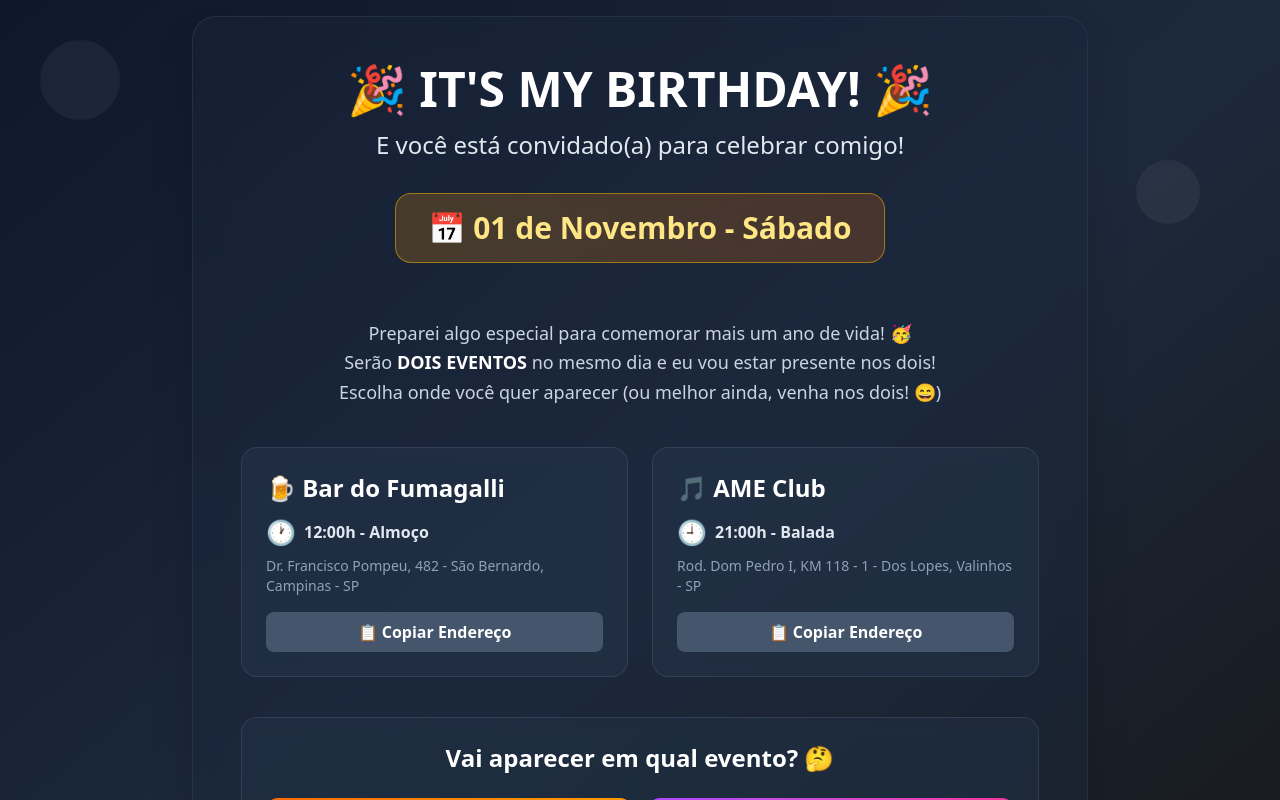
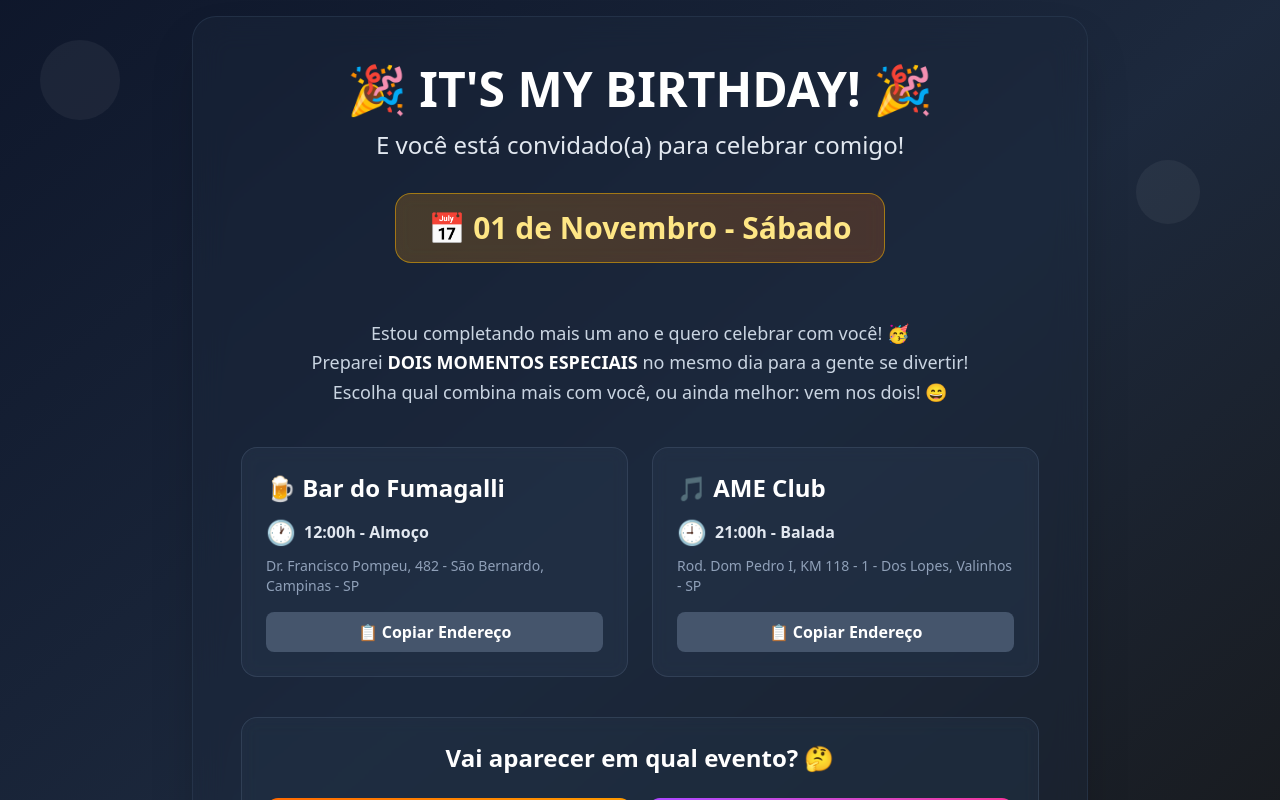
Before and after one commit to leotubarao/bday-invite, a React (Vite) app: page / in a window 1280 px wide. Shown: the top 800 px of the page. Built offline with nearby package versions, Linux system fonts and the light colour scheme.

Commit message:
feat: update celebration message in AppContainer component

```diff
--- a/src/AppContainer.tsx
+++ b/src/AppContainer.tsx
@@ -49,13 +49,16 @@ export default function AppContainer() {
         {/* Descrição */}
         <div className="animate-fade-in-delayed mb-10 text-center">
           <p className="text-lg leading-relaxed text-slate-300">
-            Preparei algo especial para comemorar mais um ano de vida! 🥳
+            Estou completando mais um ano e quero celebrar com você! 🥳
             <br />
-            Serão <span className="font-bold text-white">DOIS EVENTOS</span> no
-            mesmo dia e eu vou estar presente nos dois!
+            Preparei{' '}
+            <span className="font-bold text-white">
+              DOIS MOMENTOS ESPECIAIS
+            </span>{' '}
+            no mesmo dia para a gente se divertir!
             <br />
-            Escolha onde você quer aparecer (ou melhor ainda, venha nos dois!
-            😄)
+            Escolha qual combina mais com você, ou ainda melhor: vem nos dois!
+            😄
           </p>
         </div>
 
```
